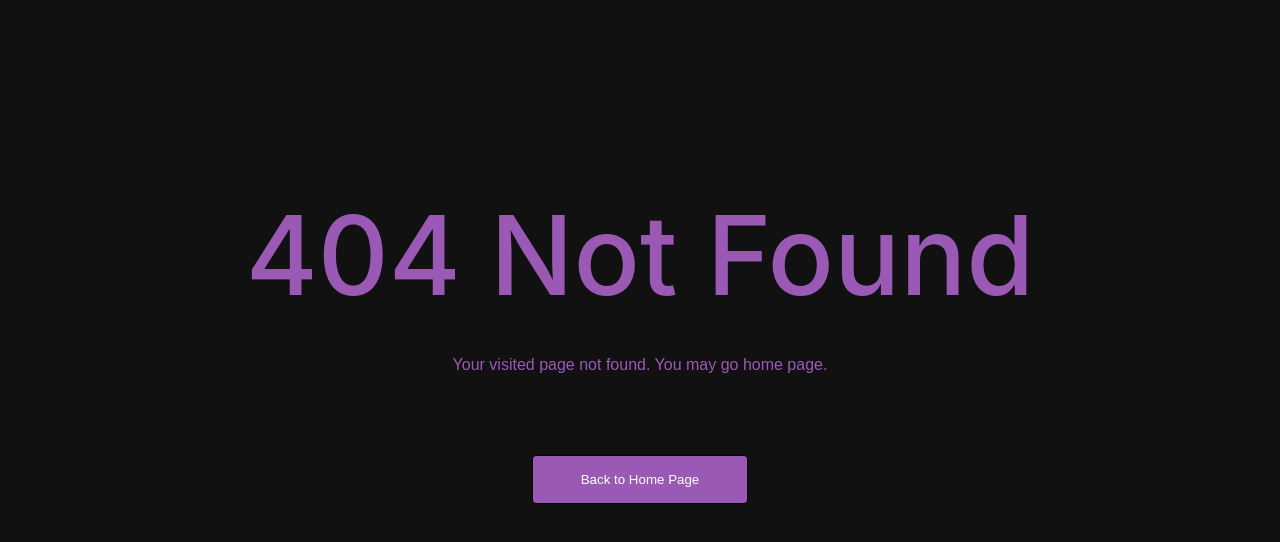
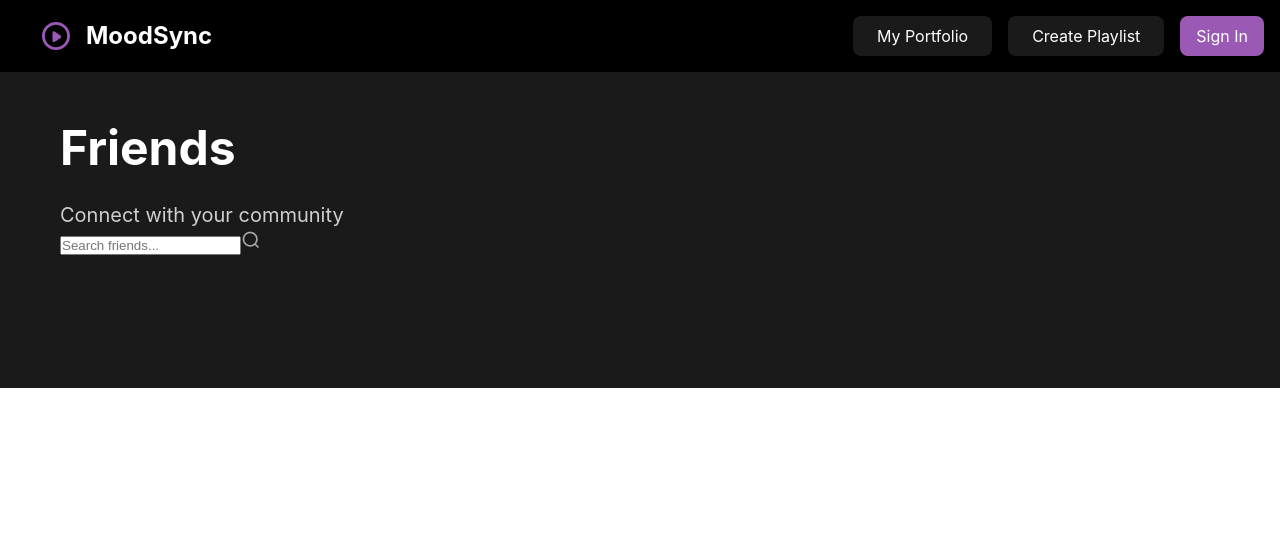
Before and after one commit to muzakl/moodsync-frontend, a React (Vite) app: page /friends in a window 1280 px wide. Before the commit this address had no page. Shown: the top 542 px of the page. Built offline with nearby package versions, Linux system fonts and the light colour scheme.

Commit message:
File transfer commit

```diff
--- a/src/main.jsx
+++ b/src/main.jsx
@@ -4,12 +4,16 @@ import Playlist from "./pages/Playlist.jsx";
 import Error from './pages/Error.jsx'
 import PlaylistInfo from "./pages/playlist-info.jsx";
 import CreatePlaylistSection from "./pages/CreatePlaylistSection/index.jsx";
+import FriendsPage from "./pages/FriendsPage/index.jsx"
+
 createRoot(document.getElementById('root')).render(
     <BrowserRouter>
         <Routes>
             <Route index  path="/" element={<CreatePlaylistSection/>}/>
             <Route path="/playlist" element={<Playlist/>}/>
-            <Route path="/playlist/:id" element={<PlaylistInfo />} />            <Route path="/*" element={<Error/>} />
+            <Route path="/playlist/:id" element={<PlaylistInfo />} />
+            <Route path="/*" element={<Error/>} />
+            <Route path="/friends" element={<FriendsPage />} />
         </Routes>
     </BrowserRouter>
 
--- /dev/null
+++ b/src/pages/FriendsPage/index.jsx
@@ -0,0 +1,25 @@
+import Header from "../../components/Header";
+import classes from "./styles.module.scss";
+import SearchIcon from "../../assets/search-icon.png";
+
+const FriendsPage = () => {
+  return (
+    <>
+      <Header />
+      <div className={classes.mainDiv}>
+        <div className={classes.textHolder}>
+          <h1>Friends</h1>
+          <p>Connect with your community</p>
+        </div>
+        <div className={classes.listHolder}>
+          <div className={classes.inputWrapper}>
+            <input type="text" placeholder="Search friends..." />
+            <img src={SearchIcon} alt="Search Icon" />
+          </div>
+        </div>
+      </div>
+    </>
+  );
+};
+
+export default FriendsPage;
--- /dev/null
+++ b/src/pages/FriendsPage/styles.module.scss
@@ -0,0 +1,41 @@
+.mainDiv {
+    width: 100%;
+    height: 100%;
+    display: flex;
+    flex-direction: column;
+    background: #1A1A1A;
+    padding: 40px 60px 133px 60px;
+
+    .textHolder {
+        display: flex;
+        flex-direction: column;
+        gap: 16px;
+
+        h1 {
+            font-family: Inter;
+            font-weight: 700;
+            font-size: 48px;
+            line-height: 72px;
+            letter-spacing: 0%;
+            color: #FFFFFF;
+        }
+
+        p {
+            font-family: Inter;
+            font-weight: 400;
+            font-size: 20px;
+            line-height: 30px;
+            letter-spacing: 0%;
+            color: #CFCFCF;
+        }
+    }
+
+    .listHolder {
+        .inputHolder {
+            display: flex;
+            padding: 14px 12px 14px 20px;
+            justify-content: space-between;
+            align-items: center;
+        }
+    }
+}
```
Also changed, not shown: src/assets/search-icon.png (added).
